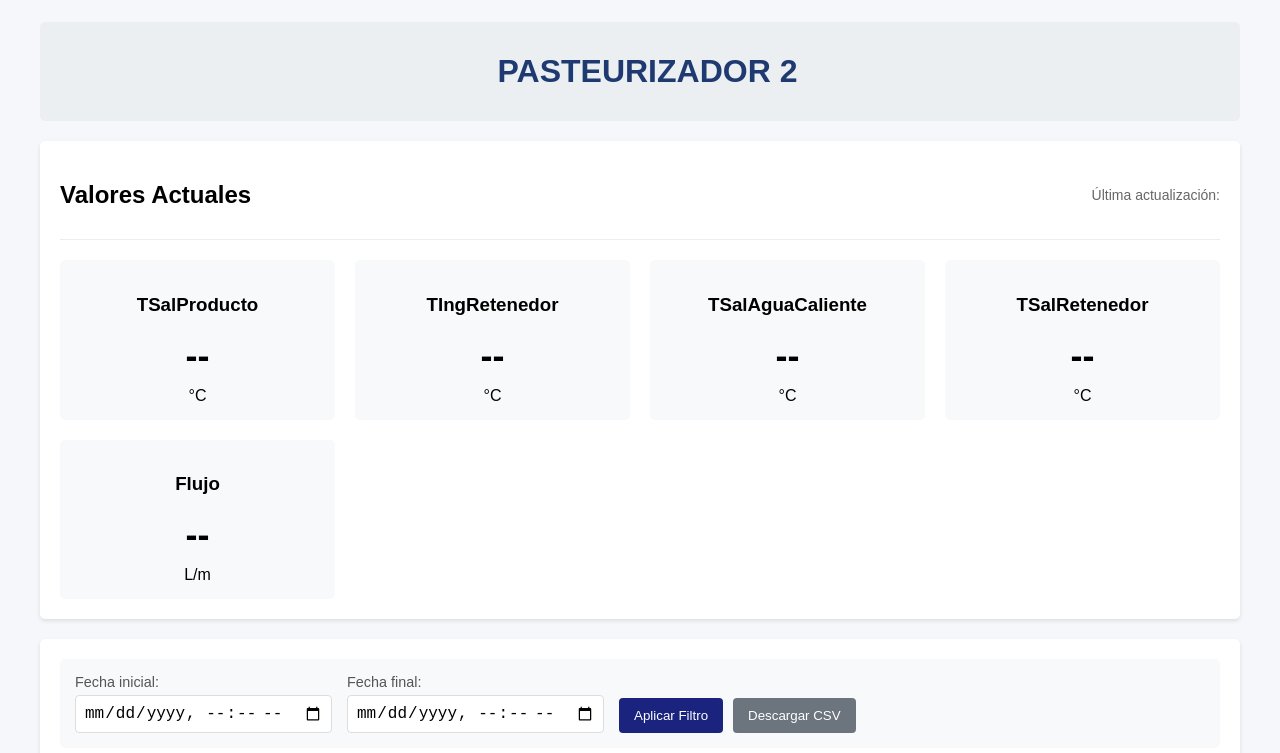
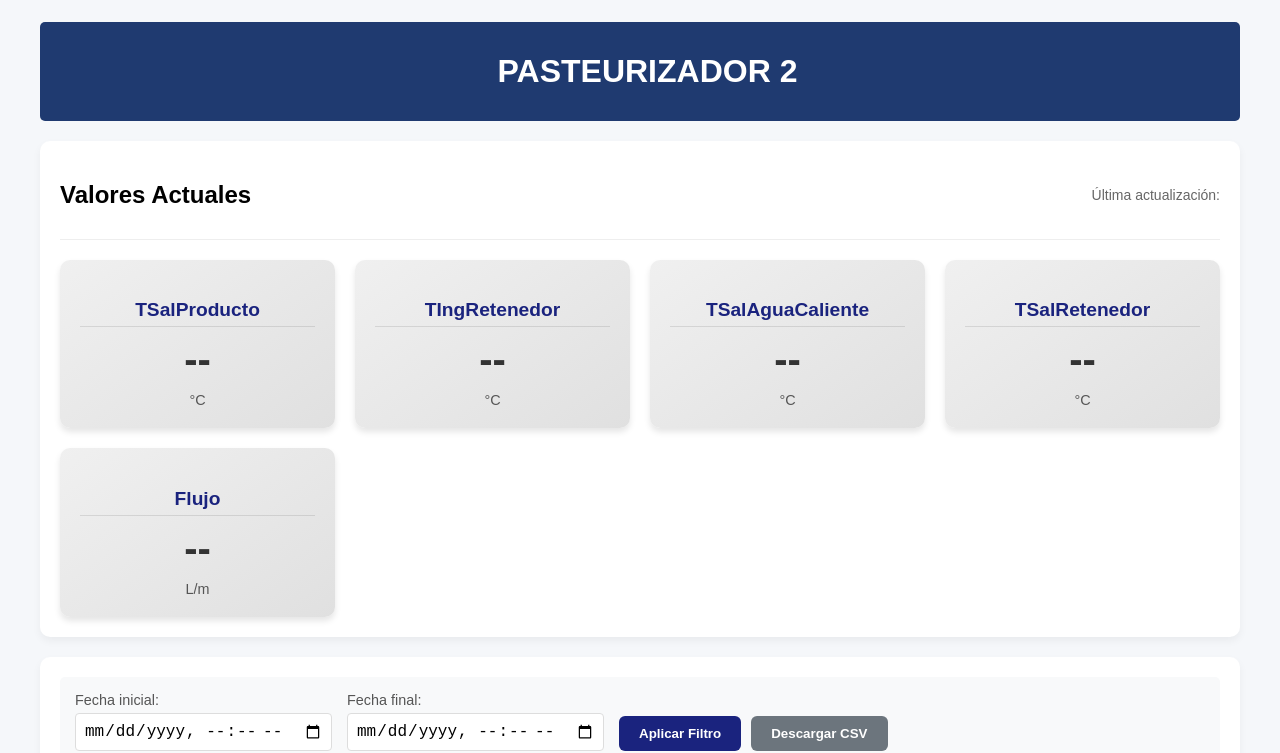
Before and after one commit to CRPA22/PASTEURIZADOR_v1, a website built with Vite: page frontend/index.html in a window 1280 px wide. Shown: the part 210-963 px from the top of the page. Built offline with nearby package versions, Linux system fonts and the light colour scheme; no server answers.

Commit message:
Mejora en css tarjetas y modificacion de vite-config y que no aparesca la api en log

```diff
--- a/frontend/src/api/telemetry.js
+++ b/frontend/src/api/telemetry.js
@@ -13,7 +13,7 @@ export async function fetchTelemetryData(fromDate = null, toDate = null) {
             params.append('to', toDate);
         }
 
-        console.log(`${VALUES_URL}?${params}`);
+        //console.log(`${VALUES_URL}?${params}`);
 
         const response = await fetch(`${VALUES_URL}?${params}`);
 
--- a/frontend/src/styles/main.css
+++ b/frontend/src/styles/main.css
@@ -20,7 +20,7 @@ body {
 
 /* Estilo para el encabezado del dashboard */
 .header {
-    background-color: #ECEFF1; /* fondo neutro claro */
+    background-color: #1f3a70; /* fondo neutro claro ECEFF1 */
     padding: 10px 20px;
     display: flex;
     align-items: center; /* centra verticalmente logo y título */
@@ -31,16 +31,16 @@ body {
 }
 .title {
     font-size: 2rem;
-    color: #1f3a70; /* azul del logo */
+    color: white; /* azul del logo */
     font-weight: 700;
     margin-left: 15px; /* espacio entre logo y título */
 }
 
 /* Estilo para las tarjetas que contienen secciones del dashboard */
 .card {
-    background-color: white;
-    border-radius: 5px;
-    box-shadow: 0 2px 4px rgba(0, 0, 0, 0.1); /* Sombra sutil */
+    background: #fff;
+    border-radius: 10px;
+    box-shadow: 0 4px 8px rgba(0,0,0,0.05);
     padding: 20px;
     margin-bottom: 20px;
 }
@@ -65,16 +65,36 @@ body {
 /* Estilo para las tarjetas individuales de valores */
 .value-card {
     text-align: center;
-    padding: 15px;
-    background-color: #f8f9fa; /* Gris más claro que el fondo */
-    border-radius: 5px;
+    padding: 20px;
+    background: linear-gradient(145deg, #f0f0f0, #e0e0e0); /* sutil gradiente */
+    border-radius: 10px;
+    box-shadow: 0 4px 6px rgba(0, 0, 0, 0.1);
+    transition: transform 0.2s ease, box-shadow 0.2s ease;
 }
 
-/* Estilo para el valor numérico de los sensores */
+.value-card:hover {
+    transform: translateY(-4px);
+    box-shadow: 0 6px 12px rgba(0, 0, 0, 0.15);
+}
+
+.value-card h3 {
+    font-size: 1.2rem;
+    color: #1a237e;
+    margin-bottom: 8px;
+    border-bottom: 1px solid rgba(0, 0, 0, 0.1);
+    padding-bottom: 5px;
+}
+
 .value {
-    font-size: 36px; /* Tamaño grande para destacar */
+    font-size: 2.5rem;
     font-weight: bold;
+    color: #333;
     margin: 10px 0;
+}
+
+.value-card div:last-child {
+    font-size: 0.9rem;
+    color: #555;
 }
 
 /* Estilo para el texto de última actualización */
@@ -86,18 +106,19 @@ body {
 
 /* Estilo para los botones */
 button {
-    background-color: #1a237e; /* Azul oscuro, igual que el header */
-    color: white;
+    background-color: #1a237e;
+    color: #fff;
     border: none;
-    padding: 10px 15px;
-    border-radius: 4px;
+    padding: 10px 20px;
+    border-radius: 6px;
+    font-weight: bold;
     cursor: pointer;
-    transition: background-color 0.3s ease; /* Transición suave al hover */
+    transition: background-color 0.3s ease, transform 0.2s ease;
 }
 
-/* Efecto hover para los botones */
 button:hover {
-    background-color: #303f9f; /* Azul más claro al pasar el mouse */
+    background-color: #303f9f;
+    transform: scale(1.05);
 }
 
 /* Estilos para los contenedores de gráficos */
--- a/frontend/vite.config.js
+++ b/frontend/vite.config.js
@@ -1,15 +1,16 @@
 import { defineConfig } from 'vite';
 
 export default defineConfig({
-    base: '/static/',
+    base: '/',
     build: {
-        outDir: '../backend/src/static',
+        outDir: 'dist',
         emptyOutDir: true,
         assetsDir: 'assets',
         rollupOptions: {
             output: {
-                entryFileNames: 'assets/main.js',
-                assetFileNames: 'assets/main.css'
+                entryFileNames: 'assets/[name].[hash].js',
+                chunkFileNames: 'assets/[name].[hash].js',
+                assetFileNames: 'assets/[name].[hash].[ext]'
             }
         }
     }
```
